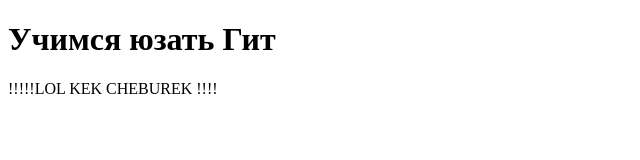
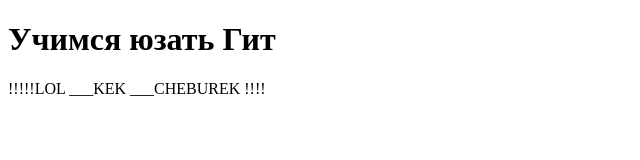
Before and after one commit to Brain-911/Test_Git, a plain HTML site: page index.html in a window 1280 px wide. Shown: the whole page, without its empty margins (0-640 px from the left). Drawn offline with Linux system fonts and the light colour scheme.

Commit message:
fourth commit

```diff
--- a/index.html
+++ b/index.html
@@ -8,6 +8,6 @@
 </head>
 <body>
     <h1>Учимся юзать Гит</h1>
-    <p>!!!!!LOL KEK CHEBUREK !!!!</p>
+    <p>!!!!!LOL ___KEK ___CHEBUREK !!!!</p>
 </body>
 </html>
```
